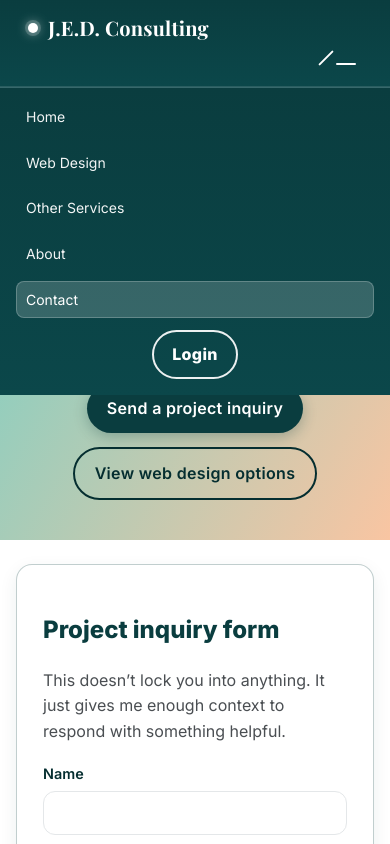
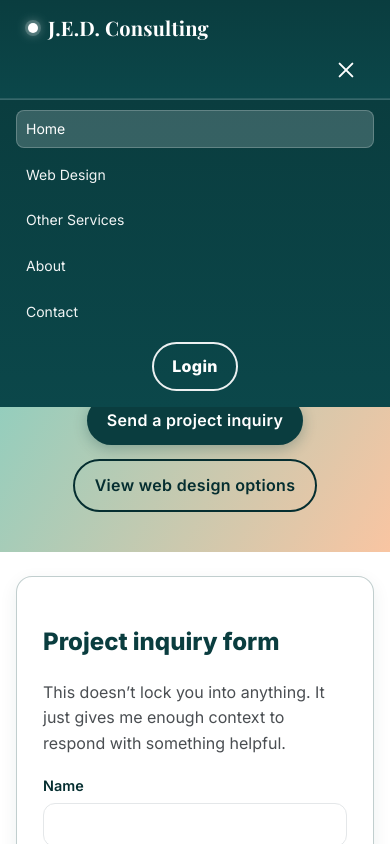
Before and after one commit to jayaed16/JED-Consulting, a plain HTML site: page contact.html in a window 390 px wide. Both pictures are taken after a click on the button "Toggle navigation". Shown: the top 844 px of the page. Drawn offline with nearby package versions, Linux system fonts and the light colour scheme.

Commit message:
Add mobil fix for naav bar

```diff
--- a/contact.html
+++ b/contact.html
@@ -12,7 +12,7 @@
 </head>
 
 <body>
-  <!-- Header / Nav -->
+ <!-- Header -->
   <header class="site-header">
     <div class="nav container">
       <a class="logo" href="/">
@@ -21,26 +21,27 @@
       </a>
 
       <!-- Mobile menu toggle button -->
-      <button class="nav-toggle" aria-expanded="false" aria-controls="primary-nav">
+      <button class="nav-toggle">
         <span class="sr-only">Toggle navigation</span>
-        <span class="bar"></span>
-        <span class="bar"></span>
-        <span class="bar"></span>
+        <div class="bars">
+          <span class="bar"></span>
+          <span class="bar"></span>
+          <span class="bar"></span>
+        </div>
       </button>
 
-      <!-- Nav + CTA -->
+
+      <!-- Nav + CTA grouped so we can slide them down on mobile -->
       <div class="nav-right">
         <nav id="primary-nav" class="nav-links" aria-label="Main">
-          <a href="/">Home</a>
+          <a href="/" aria-current="page">Home</a>
           <a href="/web-design.html">Web Design</a>
           <a href="/other-services.html">Other Services</a>
           <a href="/about.html">About</a>
-          <a href="/contact.html" aria-current="page">Contact</a>
+          <a href="/contact.html">Contact</a>
         </nav>
         <div class="nav-cta">
-          <a class="btn btn-outline" href="https://portal.jed-consulting-llc.com" target="_blank" rel="noopener">
-            Login
-          </a>
+          <a class="btn btn-outline" href="https://portal.jed-consulting-llc.com" target="_blank" rel="noopener">Login</a>
         </div>
       </div>
     </div>
```
Also changed, not shown: about.html (+12 -10 lines), other-services.html (+13 -11 lines), web-design.html (+12 -10 lines).
